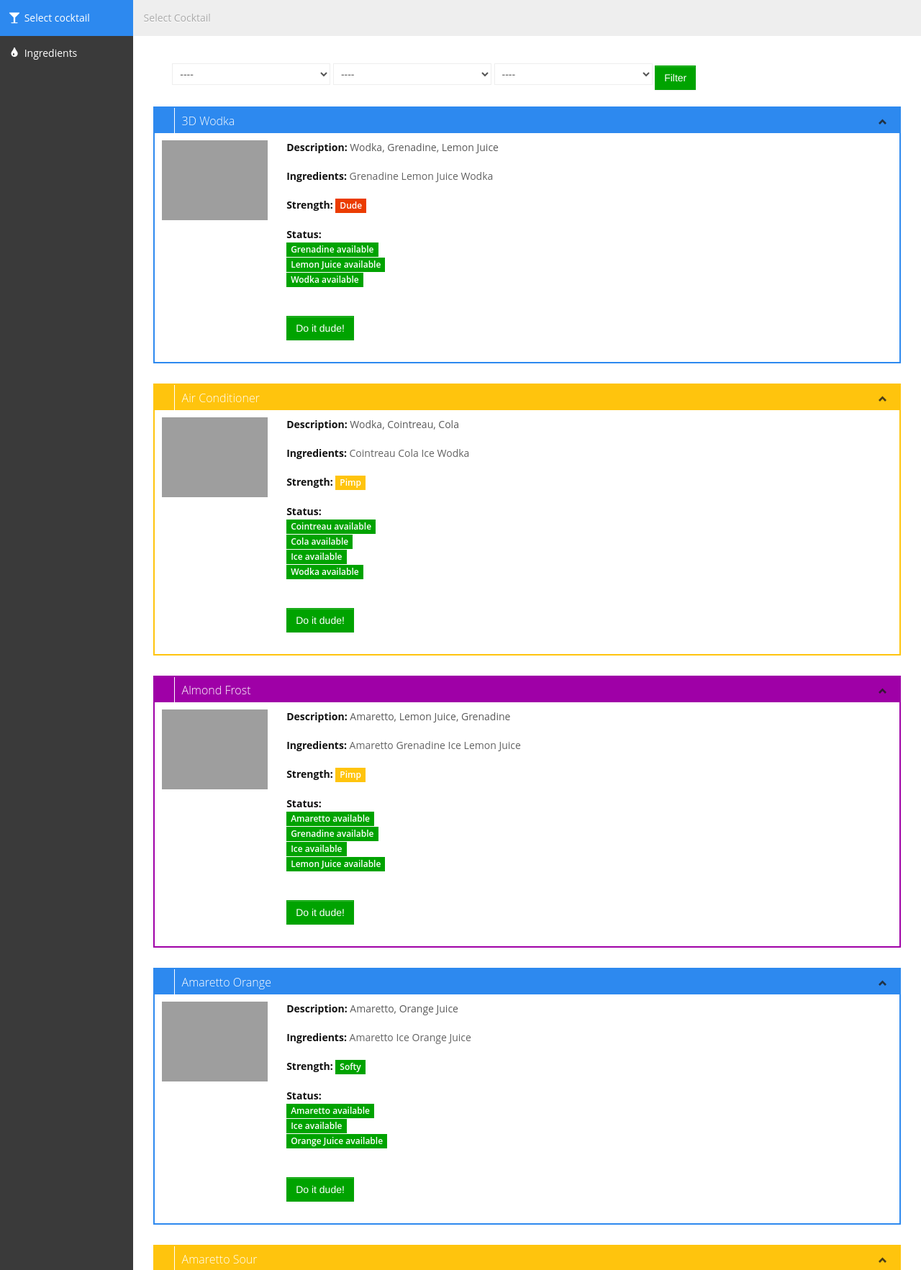
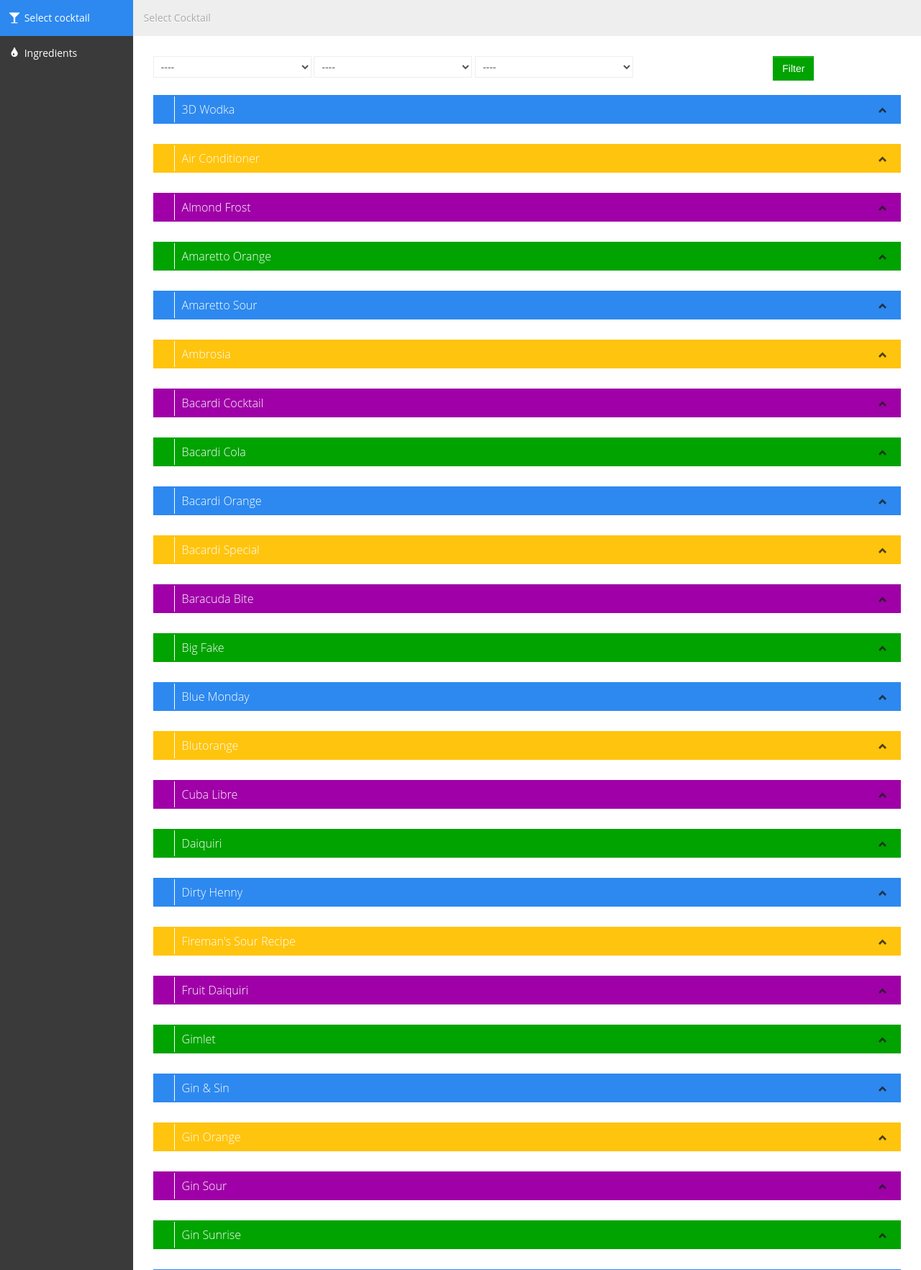
Before and after one commit to MaikeM/CocktailPi, a Django app: page / in a window 1280 px wide. Shown: the part 41-1806 px from the top of the page at 72% size. Run offline with Django 3.2, Linux system fonts and the light colour scheme; data comes from the database, SQL or seed files in the repository; some libraries are stand-ins or nearby versions; grey boxes are pictures that could not be loaded.

Commit message:
beautify

```diff
--- a/cocktail/cocktaildb/templates/cocktaildb/cocktails.html
+++ b/cocktail/cocktaildb/templates/cocktaildb/cocktails.html
@@ -21,11 +21,12 @@
     </li>
 </ul>
 
-<div class="span10">
+<div class="row-fluid">
+	<div class="span12">
     {% if error_message %}<p><strong>{{ error_message }}</strong></p>{% endif %}
-     <p>
         <form action="{% url 'cocktaildb:index' %}" method="post">
-            {% csrf_token %}
+            <div class="span10">
+			{% csrf_token %}
             <select name="cocktail">
                 <option value="0"><font color="#5A5A5A">----</font></option>
             {% for cocktail in cocktails %}
@@ -46,15 +47,16 @@
                 <option value="3"><font color="#5A5A5A">Pimp</font></option>
                 <option value="4"><font color="#5A5A5A">Dude</font></option>-->
             </select>
+			</div>
             <button class="btn btn-success" type="submit" name="submit">Filter</button>
         </form>
-    </p>
+	</div>
 </div>
 
 {% for cocktail in cocktails %}
 {% if filteron == False or cocktail.id in selected %}
 <div class="row-fluid">
-    <div class="box {% cycle 'blue' 'yellow' 'pink' %} span12">
+    <div class="box {% cycle 'blue' 'yellow' 'pink' 'green' %} span12">
         <div class="box-header">
             <h2>
 				<i class="hand-top"></i>
@@ -65,7 +67,7 @@
                 <a class="btn-minimize" href="#"><i class="halflings-icon chevron-up"></i></a>
             </div>
         </div>
-        <div class="box-content">
+        <div class="box-content" style="display:none;">
             <div class="span2">
                 <a href="#">
                     <img class="avatar" src="{% static 'cocktaildb/img/cocktails/' %}{{cocktail.id}}.jpg" alt="{{ cocktail }}">
@@ -106,7 +108,7 @@
                             {% for ingredient in ingredients %}
                                 {% if step.ingredient == ingredient %}
                                     {% if ingredient.amount > step.amount %}
-                                        <span class="label label-success">{{ingredient}} available
+                                        <span class="label label-success" style="padding:1px;">{{ingredient}} available
                                         </span> </br>
                                     {% else %}
                                         <span class="label label-important">{{ingredient}} not available
```
